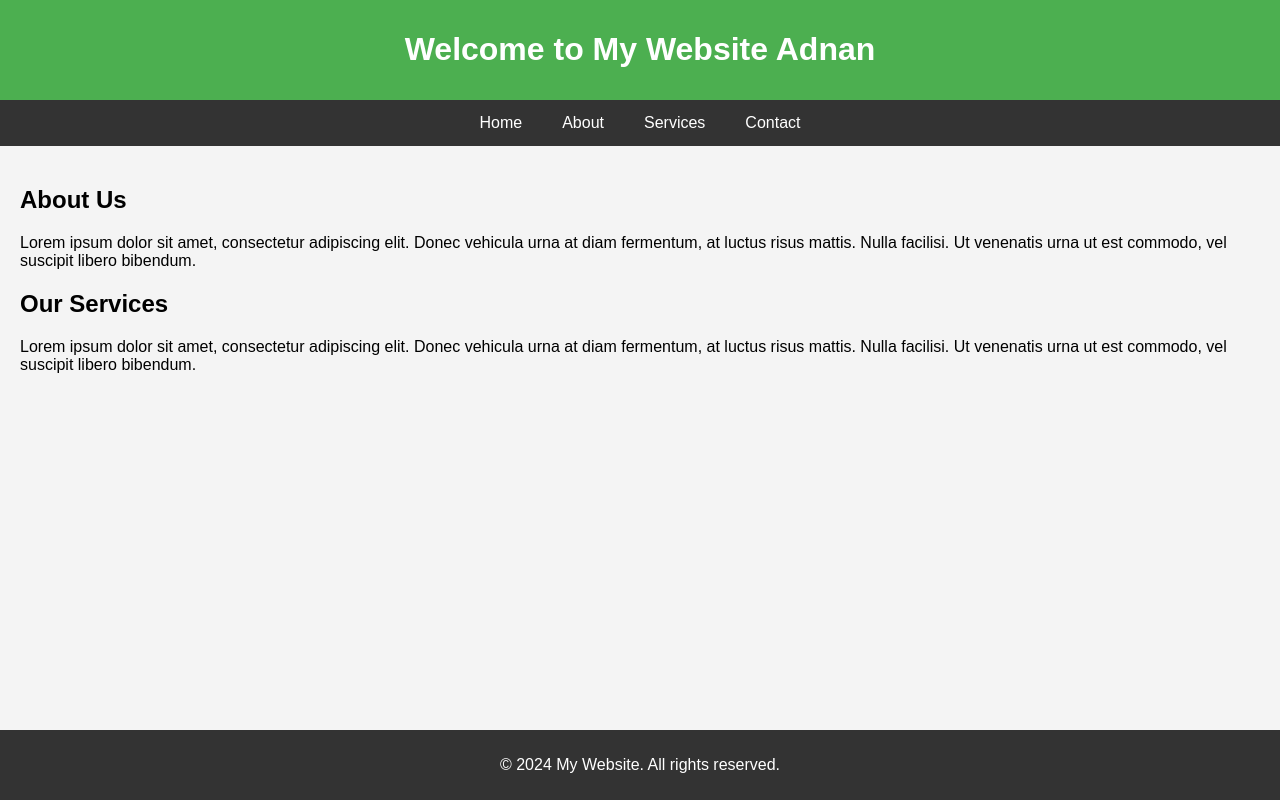
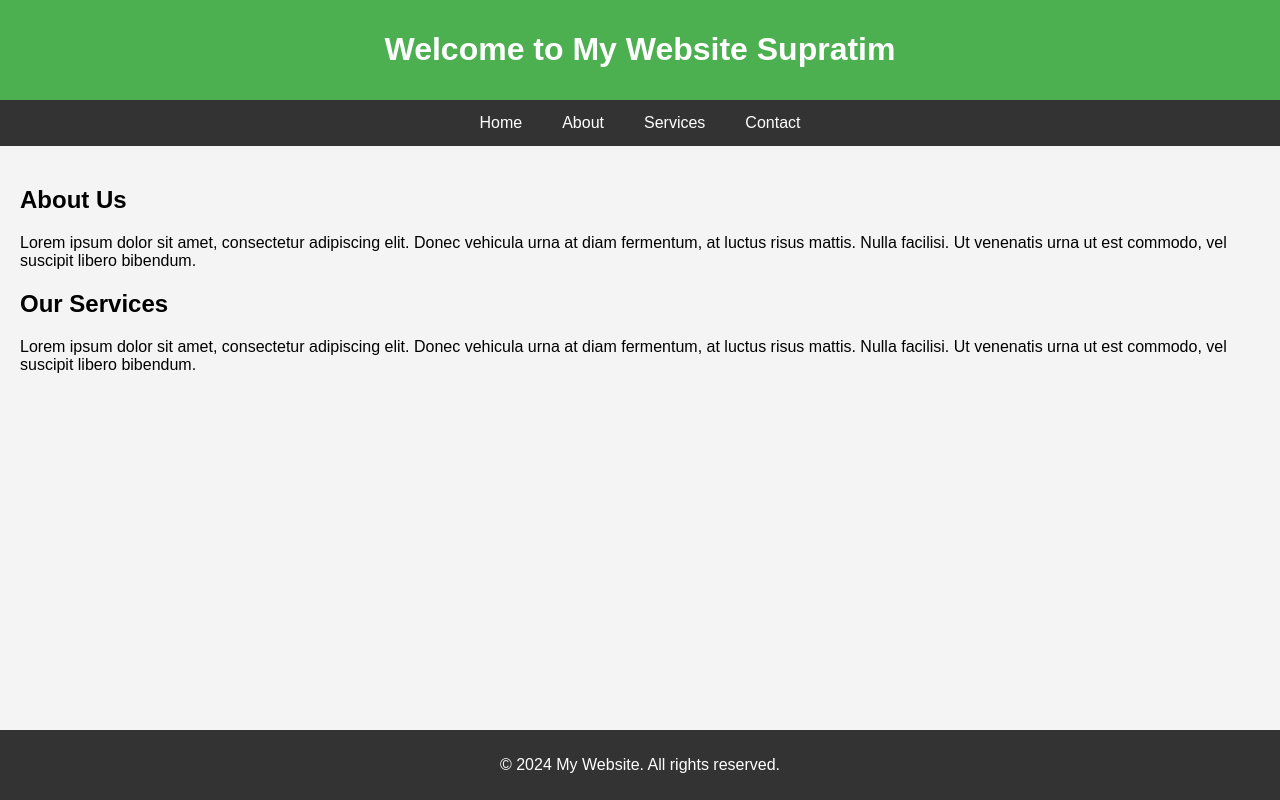
Before and after one commit to SUpratim069/webflow, a plain HTML site: page index.html in a window 1280 px wide. Drawn offline with Linux system fonts and the light colour scheme.

Commit message:
My first commit

```diff
--- a/index.html
+++ b/index.html
@@ -48,7 +48,7 @@
 </head>
 <body>
     <header>
-        <h1><b>Welcome to My Website Adnan</b></h1>
+        <h1><b>Welcome to My Website Supratim</b></h1>
     </header>
     <nav>
         <a href="#">Home</a>
```
